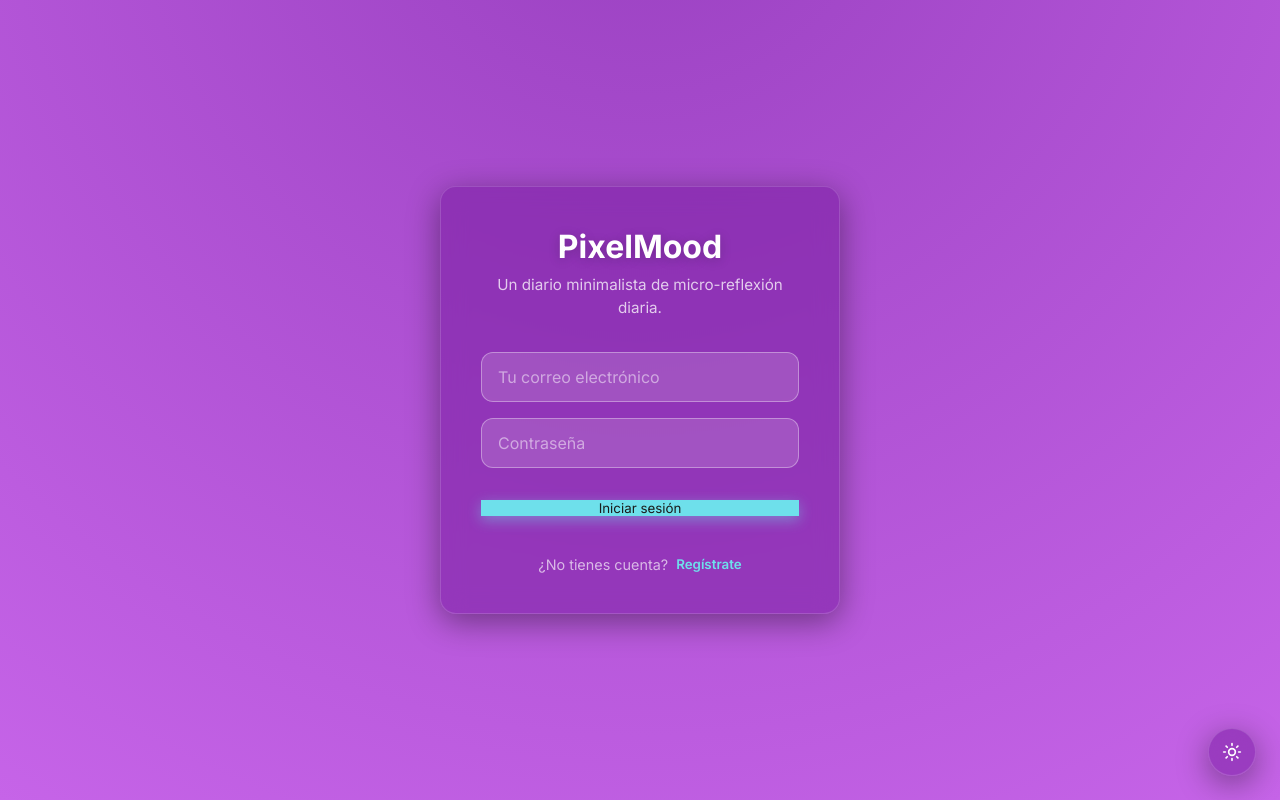
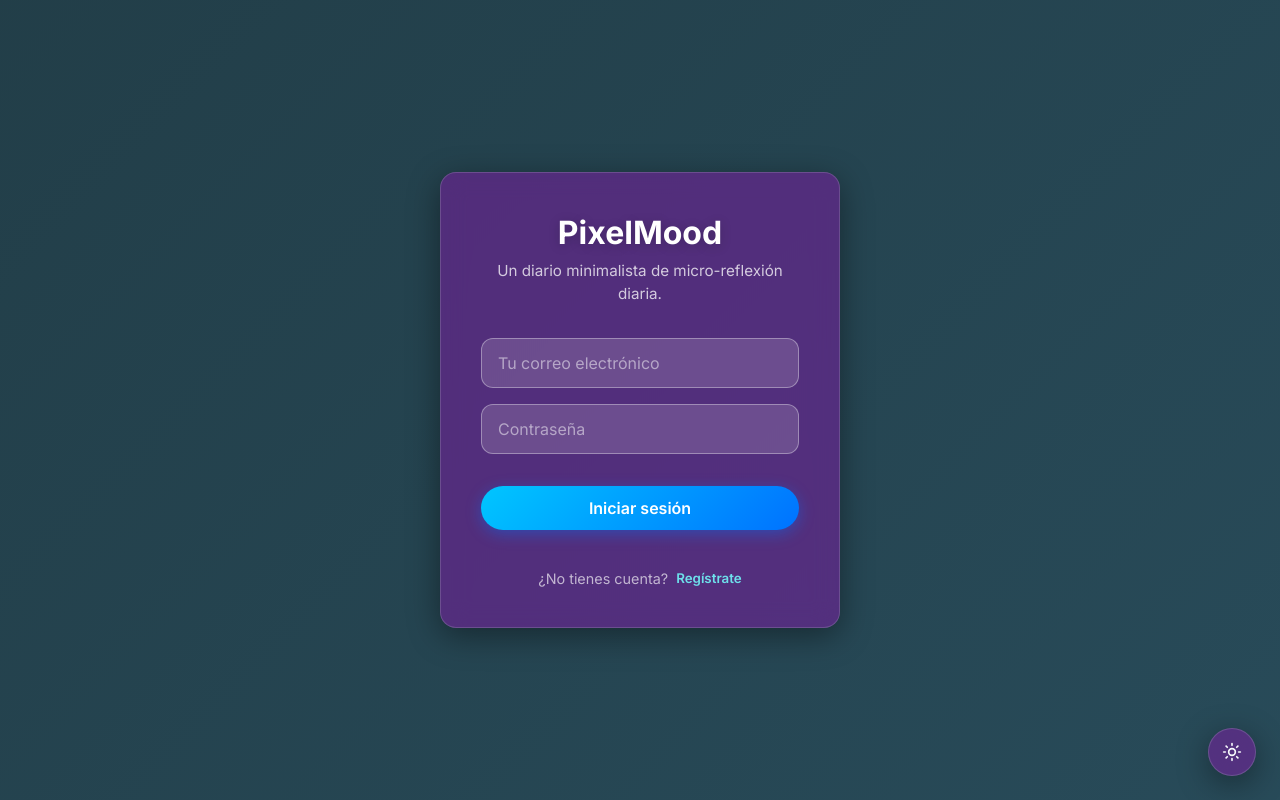
Before and after one commit to PalmaWilmer/PixelMood, a React (Vite) app: page / in a window 1280 px wide. Built offline with nearby package versions, Linux system fonts and the light colour scheme.

Commit message:
Botones y Modo oscuro/claro

```diff
--- a/src/components/auth/LoginScreen.jsx
+++ b/src/components/auth/LoginScreen.jsx
@@ -57,14 +57,7 @@ export const LoginScreen = () => {
           />
           <Button
             type="submit"
-            style={{
-              width: '100%',
-              justifyContent: 'center',
-              marginTop: '16px',
-              backgroundColor: '#6EE0EB',
-              color: '#1A1A1A',
-              boxShadow: '0 4px 14px rgba(110, 224, 235, 0.45)',
-            }}
+            style={{ width: '100%', marginTop: '16px' }}
             disabled={loading}
           >
             {loading ? 'Cargando...' : (isSignUp ? 'Crear cuenta' : 'Iniciar sesión')}
@@ -86,7 +79,6 @@ export const LoginScreen = () => {
           align-items: center;
           justify-content: center;
           padding: 20px;
-          background: radial-gradient(circle at 50% -20%, var(--bg-secondary) 0%, var(--bg-primary) 100%);
         }
 
         .login-card {
--- a/src/components/common/Button.jsx
+++ b/src/components/common/Button.jsx
@@ -1,24 +1,24 @@
 import React from 'react';
 
-export const Button = ({ children, variant = 'primary', className = '', ...props }) => {
+export const Button = ({ children, variant = 'primary', className = '', style = {}, ...props }) => {
   const baseStyles = {
-    padding: '10px 20px',
-    borderRadius: '12px',
-    fontWeight: '500',
-    fontSize: '0.95rem',
-    transition: 'all 0.2s ease',
+    padding: '12px 24px',
+    borderRadius: '9999px', // Ovalado (pill shape)
+    fontWeight: '600',
+    fontSize: '1rem',
+    transition: 'all 0.3s ease',
     display: 'flex',
     alignItems: 'center',
     justifyContent: 'center',
     gap: '8px',
+    border: 'none',
   };
 
   const variants = {
     primary: {
-      backgroundColor: 'var(--accent-button)',
-      color: '#1A1A1A',
-      boxShadow: '0 4px 14px rgba(110, 224, 235, 0.35)',
-      fontWeight: '600',
+      background: 'var(--button-bg)',
+      color: 'var(--button-text)',
+      boxShadow: 'var(--button-shadow)',
     },
     secondary: {
       backgroundColor: 'rgba(255,255,255,0.15)',
@@ -36,17 +36,26 @@ export const Button = ({ children, variant = 'primary', className = '', ...props
 
   return (
     <button
-      style={{ ...baseStyles, ...getVariantStyles() }}
+      style={{ ...baseStyles, ...getVariantStyles(), ...style }}
       className={`${className} hover-scale`}
       {...props}
     >
       <style>{`
-        .hover-scale:hover {
-          transform: translateY(-2px);
-          box-shadow: 0 6px 20px rgba(0,0,0,0.15);
+        .hover-scale {
+          cursor: pointer;
         }
-        .hover-scale:active {
+        .hover-scale:hover:not(:disabled) {
+          transform: translateY(-3px);
+          box-shadow: 0 8px 25px rgba(0,0,0,0.25);
+        }
+        .hover-scale:active:not(:disabled) {
           transform: translateY(0);
+        }
+        .hover-scale:disabled {
+          opacity: 0.6;
+          cursor: not-allowed;
+          transform: none;
+          filter: grayscale(0.5);
         }
       `}</style>
       {children}
--- a/src/index.css
+++ b/src/index.css
@@ -9,12 +9,20 @@
 
 body {
   font-family: var(--font-main);
-  background-color: var(--bg-primary);
+  background: linear-gradient(135deg, var(--bg-grad-1), var(--bg-grad-2), var(--bg-grad-3));
+  background-size: 400% 400%;
+  animation: gradientBG 15s ease infinite;
   color: var(--text-primary);
-  transition: background-color 0.3s ease, color 0.3s ease;
+  transition: color 0.3s ease;
   min-height: 100vh;
   -webkit-font-smoothing: antialiased;
   -moz-osx-font-smoothing: grayscale;
+}
+
+@keyframes gradientBG {
+  0% { background-position: 0% 50%; }
+  50% { background-position: 100% 50%; }
+  100% { background-position: 0% 50%; }
 }
 
 button {
@@ -75,7 +83,8 @@ a {
   position: absolute;
   z-index: 50;
   pointer-events: none;
-  background: var(--bg-secondary);
+  background: var(--glass-bg);
+  backdrop-filter: blur(8px);
   color: var(--text-primary);
   padding: 8px 12px;
   border-radius: 8px;
--- a/src/styles/theme.css
+++ b/src/styles/theme.css
@@ -1,14 +1,19 @@
 :root {
-  /* Default to Light Mode */
-  --bg-primary: #C664E8;
-  --bg-secondary: #b84fd0;
-  --text-primary: #1A1A1A; /* Letras más oscuras para mayor contraste */
-  --text-secondary: #3d003d;
+  /* Light Mode Multi-color Palette */
+  --bg-grad-1: #e0c3fc;
+  --bg-grad-2: #8ec5fc;
+  --bg-grad-3: #e0c3fc;
+
+  --text-primary: #2d3748;
+  --text-secondary: #4a5568;
+
+  --button-bg: linear-gradient(135deg, #667eea 0%, #764ba2 100%);
+  --button-text: #ffffff;
+  --button-shadow: 0 4px 15px rgba(118, 75, 162, 0.4);
 
   --accent-gold: #D4AF37;
   --accent-indigo: #4B5A8F;
-  --accent-button: #6EE0EB;
-  --border-color: rgba(255, 255, 255, 0.3);
+  --border-color: rgba(255, 255, 255, 0.5);
 
   /* Mood Colors */
   --mood-rad: #F4D068;
@@ -19,24 +24,29 @@
 
   --mood-none: rgba(255, 255, 255, 0.15);
 
-  /* Glassmorphism */
-  --glass-bg: rgba(180, 80, 210, 0.45);
-  --glass-border: rgba(255, 255, 255, 0.25);
-  --glass-shadow: 0 8px 32px 0 rgba(100, 0, 150, 0.25);
+  /* Glassmorphism Light */
+  --glass-bg: rgba(255, 255, 255, 0.4);
+  --glass-border: rgba(255, 255, 255, 0.6);
+  --glass-shadow: 0 8px 32px 0 rgba(31, 38, 135, 0.1);
 
   /* Typography */
   --font-main: 'Inter', system-ui, -apple-system, sans-serif;
 }
 
 :root.dark {
-  /* Dark Mode */
-  --bg-primary: #C664E8;
-  --bg-secondary: #9940c0;
-  --text-primary: #FFFFFF;
+  /* Dark Mode Multi-color Palette */
+  --bg-grad-1: #0f2027;
+  --bg-grad-2: #203a43;
+  --bg-grad-3: #2c5364;
+
+  --text-primary: #F7FAFC;
   --text-secondary: rgba(255, 255, 255, 0.75);
 
-  --accent-button: #6EE0EB;
-  --border-color: rgba(255, 255, 255, 0.25);
+  --button-bg: linear-gradient(135deg, #00c6ff 0%, #0072ff 100%);
+  --button-text: #ffffff;
+  --button-shadow: 0 4px 15px rgba(0, 114, 255, 0.4);
+
+  --border-color: rgba(255, 255, 255, 0.2);
   --mood-none: rgba(255, 255, 255, 0.1);
 
   /* Glassmorphism Dark */
```
